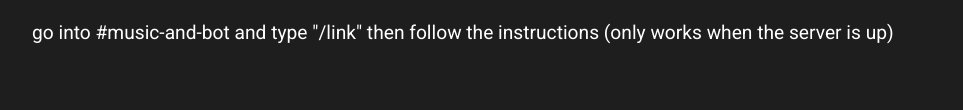
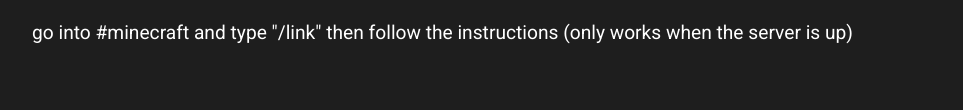
Before and after one commit to griggle/vidyacraft-s5-installation, a plain HTML site: page index.html in a window 1280 px wide. Shown: the part 235-345 px from the top of the page, without its empty margins (158-1121 px from the left). Drawn offline with Linux system fonts and the light colour scheme.

Commit message:
updated channel

```diff
--- a/index.html
+++ b/index.html
@@ -11,7 +11,7 @@
 
 <h2>Proximity Voice Chat</h2>
 
-<p>go into #music-and-bot and type "/link" then follow the instructions (only works when the server is up)</p>
+<p>go into #minecraft and type "/link" then follow the instructions (only works when the server is up)</p>
 
 <h2>The Modpack</h2>
 
```
